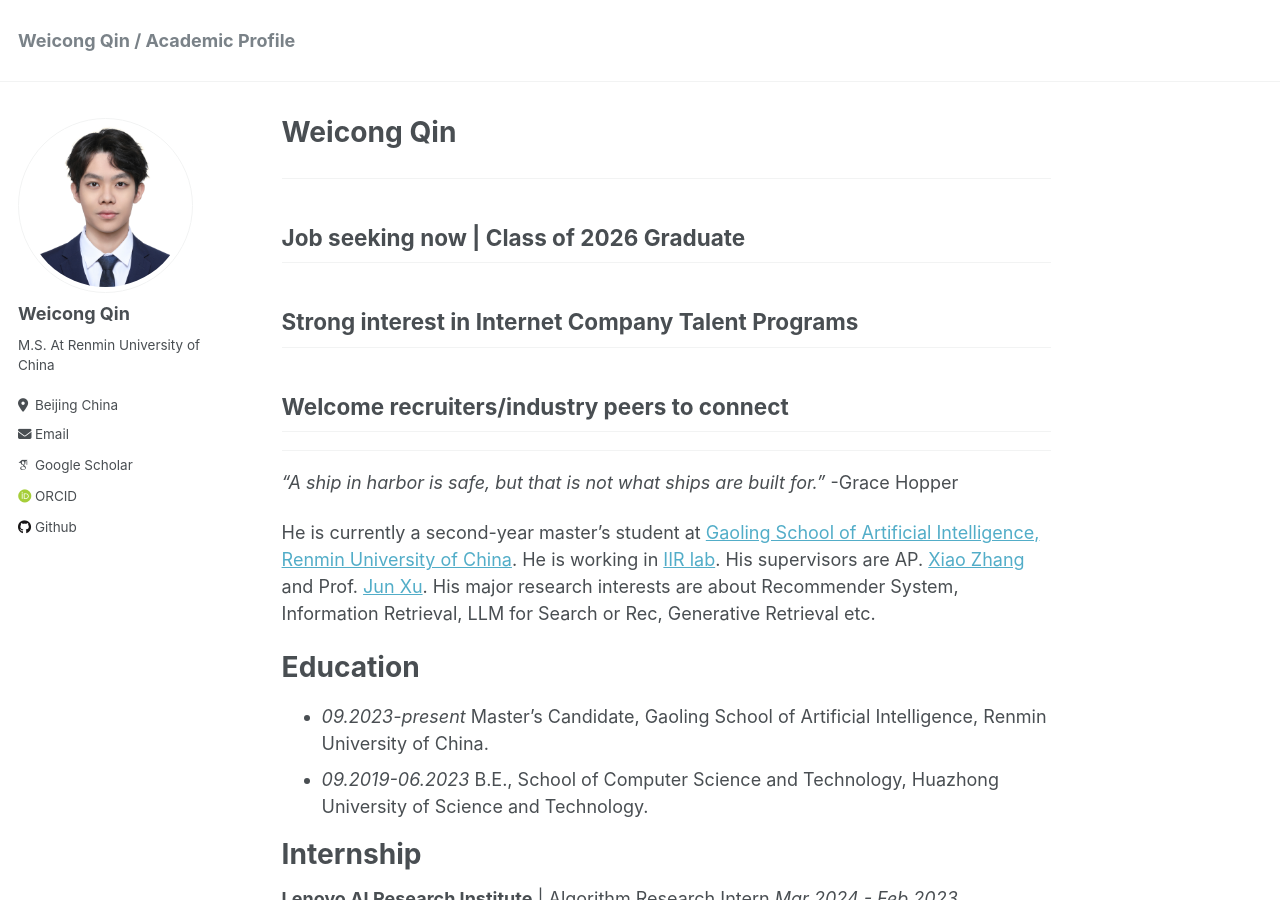
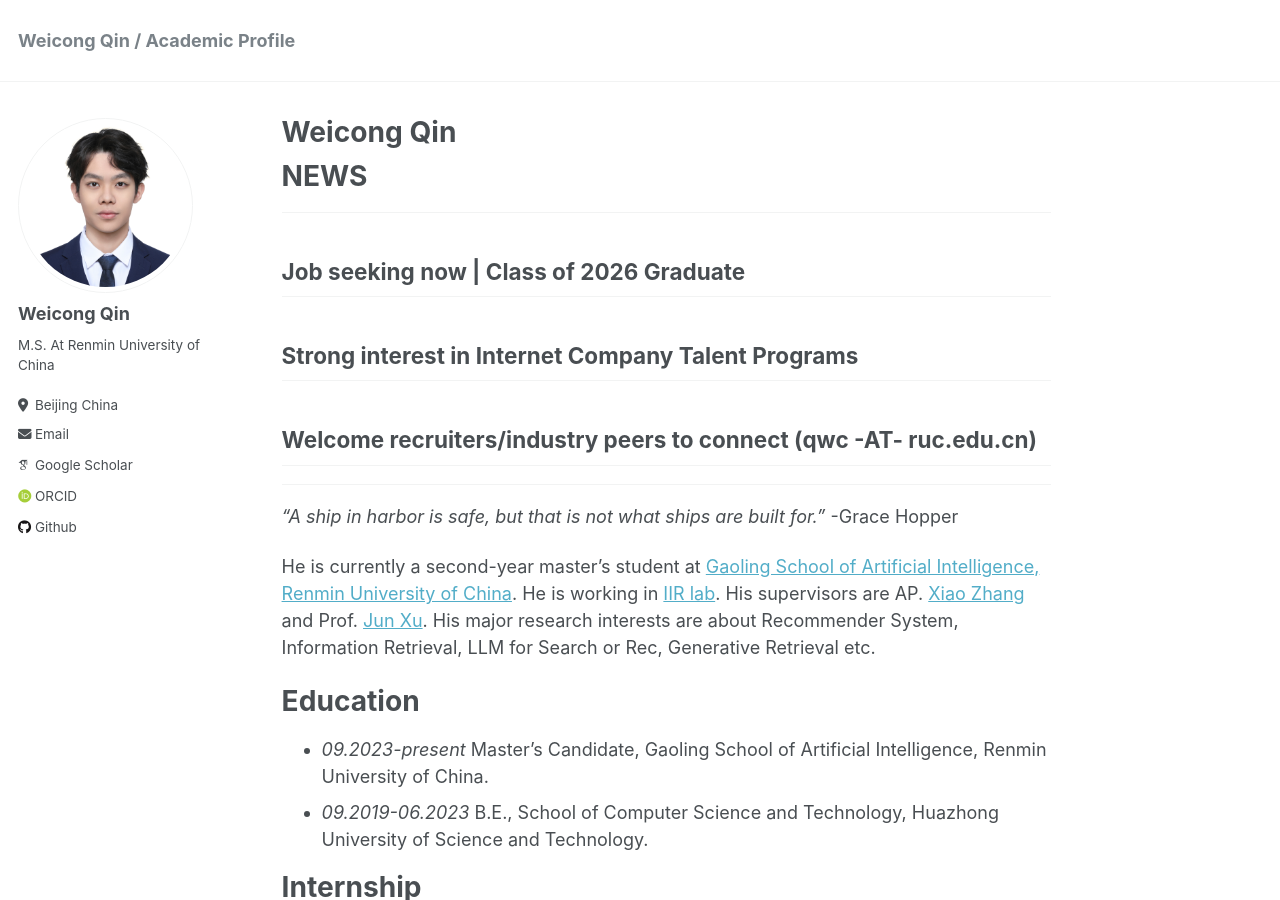
Before and after one commit to E-qin/E-qin.github.io, a Jekyll site: the page built from _pages/about.md, in a window 1280 px wide and 900 px high. Built offline with Jekyll 4.4.1, drawn with Linux system fonts in a browser that asks for light colours; some web fonts are replaced.

Commit message:
Update about.md

```diff
--- a/_pages/about.md
+++ b/_pages/about.md
@@ -8,11 +8,16 @@ redirect_from:
   - /about.html
 ---
 
+
+NEWS
+=========
+
 --------------
 ## **Job seeking** now | Class of **2026** Graduate
 ## Strong interest in **Internet Company Talent Programs**
-## Welcome recruiters/industry peers to connect
+## Welcome recruiters/industry peers to connect (qwc -AT- ruc.edu.cn)
 --------------
+
 
 *"A ship in harbor is safe, but that is not what ships are built for."* -Grace Hopper
 
```
